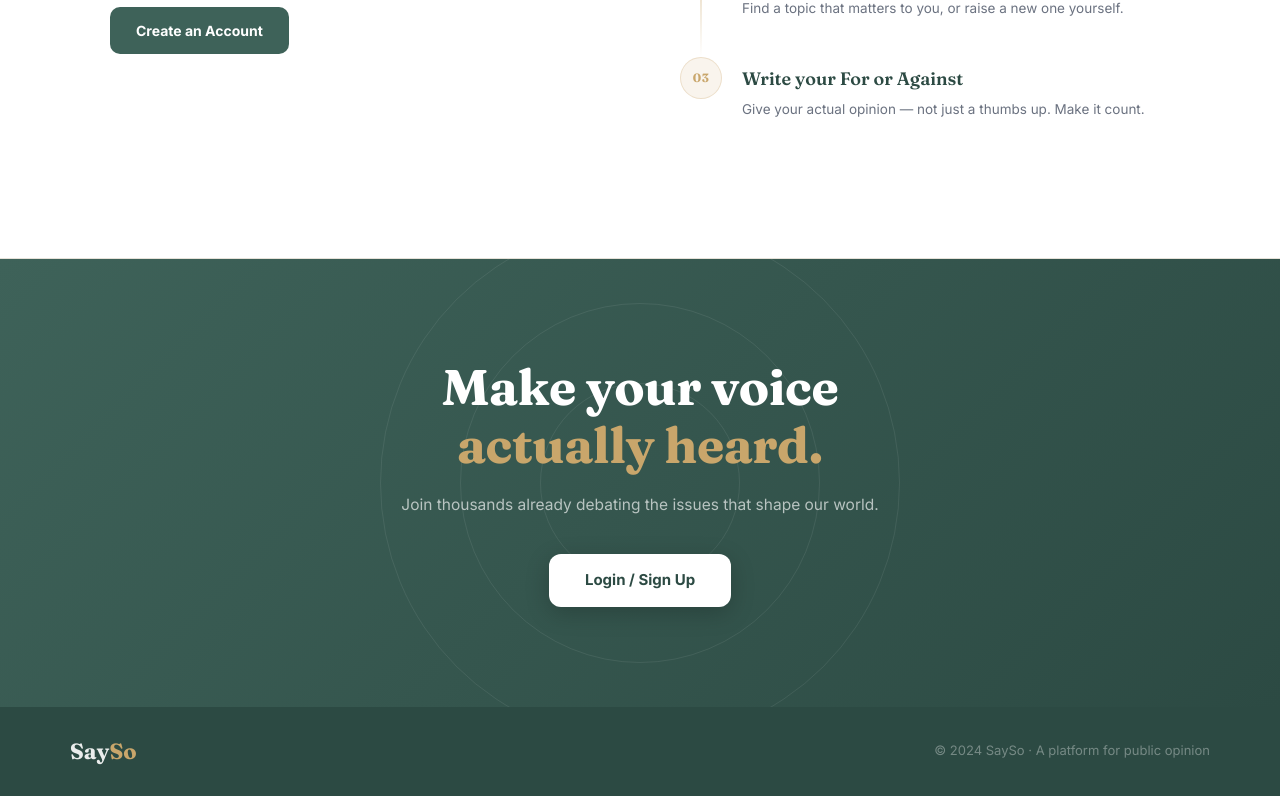
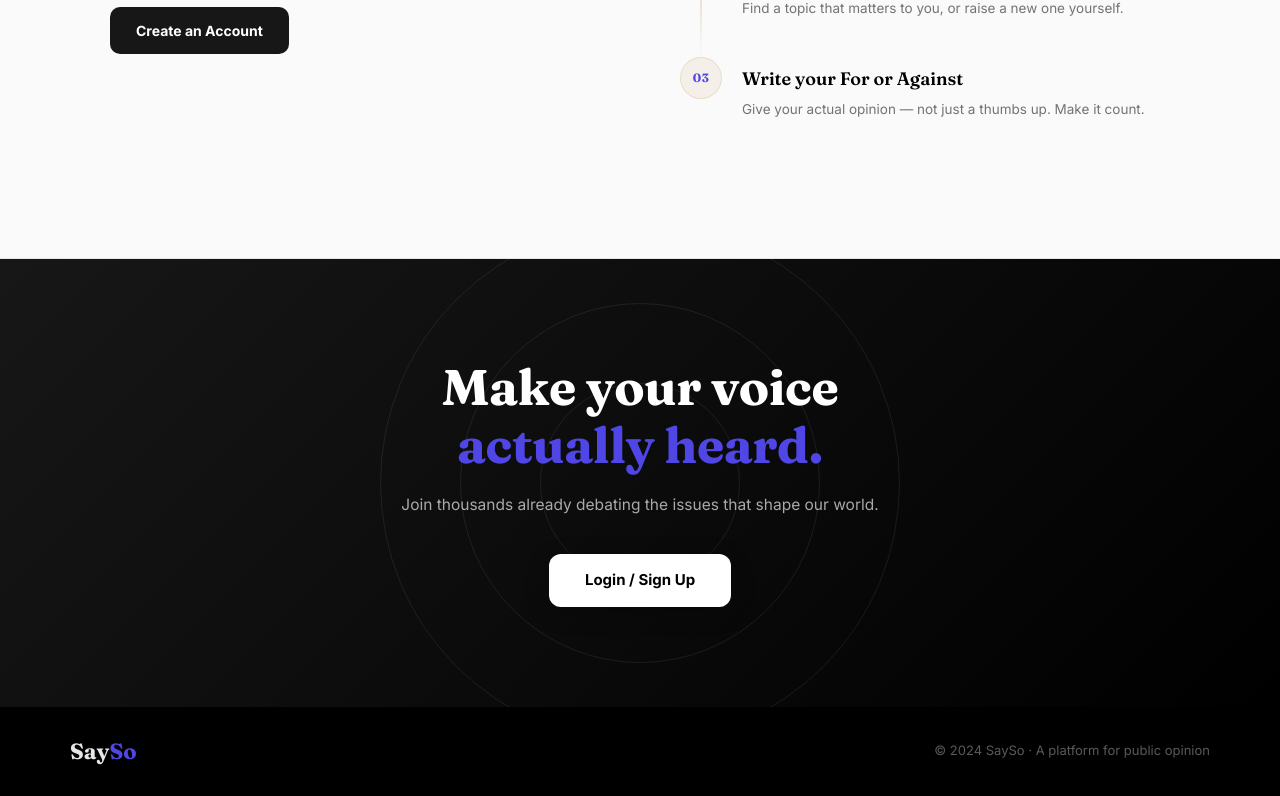
Before and after one commit to skit-devops-2026/devops-24ESKCS055, a React (Vite) app in the folder frontend/: page /#/ in a window 1280 px wide. Shown: the part 2333-3129 px from the top of the page. Built offline with nearby package versions, Linux system fonts and the light colour scheme.

Commit message:
changed the color theme of UI/UX

```diff
--- a/frontend/src/index.css
+++ b/frontend/src/index.css
@@ -1,20 +1,20 @@
 @import url('https://fonts.googleapis.com/css2?family=Fraunces:wght@500;600;700&family=Inter:wght@400;500;600;700&display=swap');
 
 :root {
-  --color-primary: #3E6259;
-  --color-primary-dark: #2C4A43;
-  --color-primary-tint: #EAF1EE;
-  --color-accent: #C9A66B;
-  --color-bg: #F8F6F1;
-  --color-surface: #FFFFFF;
-  --color-text: #2B2B2B;
-  --color-muted: #6B7280;
-  --color-border: #E5E1D8;
-  --color-for: #4C8C5B;
-  --color-against: #C1666B;
-  --radius: 12px;
-  --shadow: 0 2px 14px rgba(43, 43, 43, 0.06);
-  --shadow-hover: 0 6px 20px rgba(43, 43, 43, 0.1);
+  --color-primary: #171717;
+  --color-primary-dark: #000000;
+  --color-primary-tint: #F5F5F5;
+  --color-accent: #4F46E5;
+  --color-bg: #FFFFFF;
+  --color-surface: #FAFAFA;
+  --color-text: #171717;
+  --color-muted: #737373;
+  --color-border: #E5E5E5;
+  --color-for: #2563EB;
+  --color-against: #DC2626;
+  --radius: 8px;
+  --shadow: 0 1px 3px rgba(0, 0, 0, 0.1);
+  --shadow-hover: 0 4px 6px rgba(0, 0, 0, 0.05);
 }
 
 * { box-sizing: border-box; margin: 0; padding: 0; }
```
